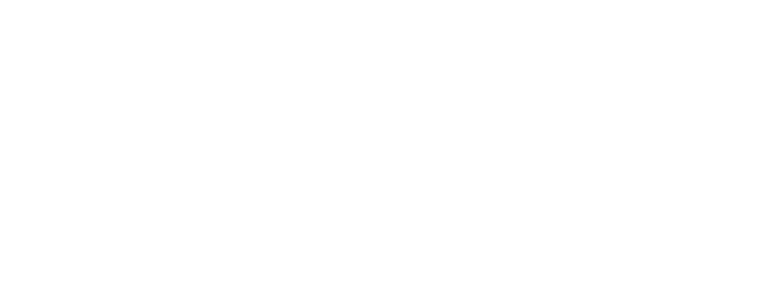
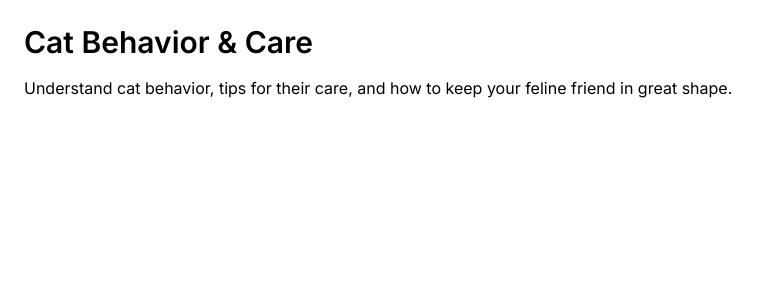
Before and after one commit to Mdhucker/focustube, a React (Create React App) app: page /focustube/animals/cats in a window 1280 px wide. Before the commit this address had no page. Shown: the top 300 px of the page, without its empty margins (0-769 px from the left). Built offline with nearby package versions, Linux system fonts and the light colour scheme.

Commit message:
new changes

```diff
--- a/src/App.js
+++ b/src/App.js
@@ -5,6 +5,8 @@
 import MindsetPage from './pages/MindsetPage';
 import TechPage from './pages/TechPage';
 import TravelPage from './pages/TravelPage';
+import AnimalPage from './pages/AnimalPage';
+
 
 
 
@@ -17,7 +19,10 @@
         <Route path="/kids/:section" element={<KidsPage />} />
         <Route path="/mindset/:section" element={<MindsetPage />} />
         <Route path="/tech/:section" element={<TechPage />} />
+        <Route path="/animals/:section" element={<AnimalPage />} />
         <Route path="/travel/:section" element={<TravelPage />} />
+
+
 
 
 
--- /dev/null
+++ b/src/pages/AnimalPage.js
@@ -0,0 +1,66 @@
+
+// pages/AnimalPage.jsx
+import { useParams } from 'react-router-dom';
+
+const animalContent = {
+  dogs: {
+    title: 'Dog Training & Care',
+    content: 'Learn about dog training, care, and tips to keep your pet happy and healthy.',
+  },
+  cats: {
+    title: 'Cat Behavior & Care',
+    content: 'Understand cat behavior, tips for their care, and how to keep your feline friend in great shape.',
+  },
+  fish: {
+    title: 'Aquarium Fish & Marine Life',
+    content: 'Tips for aquarium care, fish species, and marine life maintenance.',
+  },
+  'exotic-pets': {
+    title: 'Exotic Pets Care',
+    content: 'Care tips for exotic pets, including reptiles, birds, and small mammals.',
+  },
+  conservation: {
+    title: 'Conservation Efforts',
+    content: 'Learn about the global efforts to protect wildlife and ecosystems.',
+  },
+  endangered: {
+    title: 'Endangered Species',
+    content: 'Discover endangered species and how you can help conserve their habitats.',
+  },
+  science: {
+    title: 'Animal Science & Research',
+    content: 'Explore the latest research in animal science and its implications on conservation.',
+  },
+  photography: {
+    title: 'Wildlife Photography',
+    content: 'Tips and techniques for photographing wildlife in their natural habitats.',
+  },
+  rescue: {
+    title: 'Animal Rescue & Adoption',
+    content: 'Learn about animal rescue organizations and how to adopt pets in need.',
+  },
+  health: {
+    title: 'Animal Health & Nutrition',
+    content: 'Find tips and resources for keeping your pets healthy and properly nourished.',
+  },
+};
+
+export default function AnimalPage() {
+  const { section } = useParams();
+  const data = animalContent[section];
+
+  if (!data) {
+    return (
+      <div className="p-6">
+        <h1 className="text-2xl font-bold text-red-500">Page not found</h1>
+      </div>
+    );
+  }
+
+  return (
+    <div className="p-6">
+      <h1 className="text-3xl font-bold mb-4">{data.title}</h1>
+      <p>{data.content}</p>
+    </div>
+  );
+}
```
